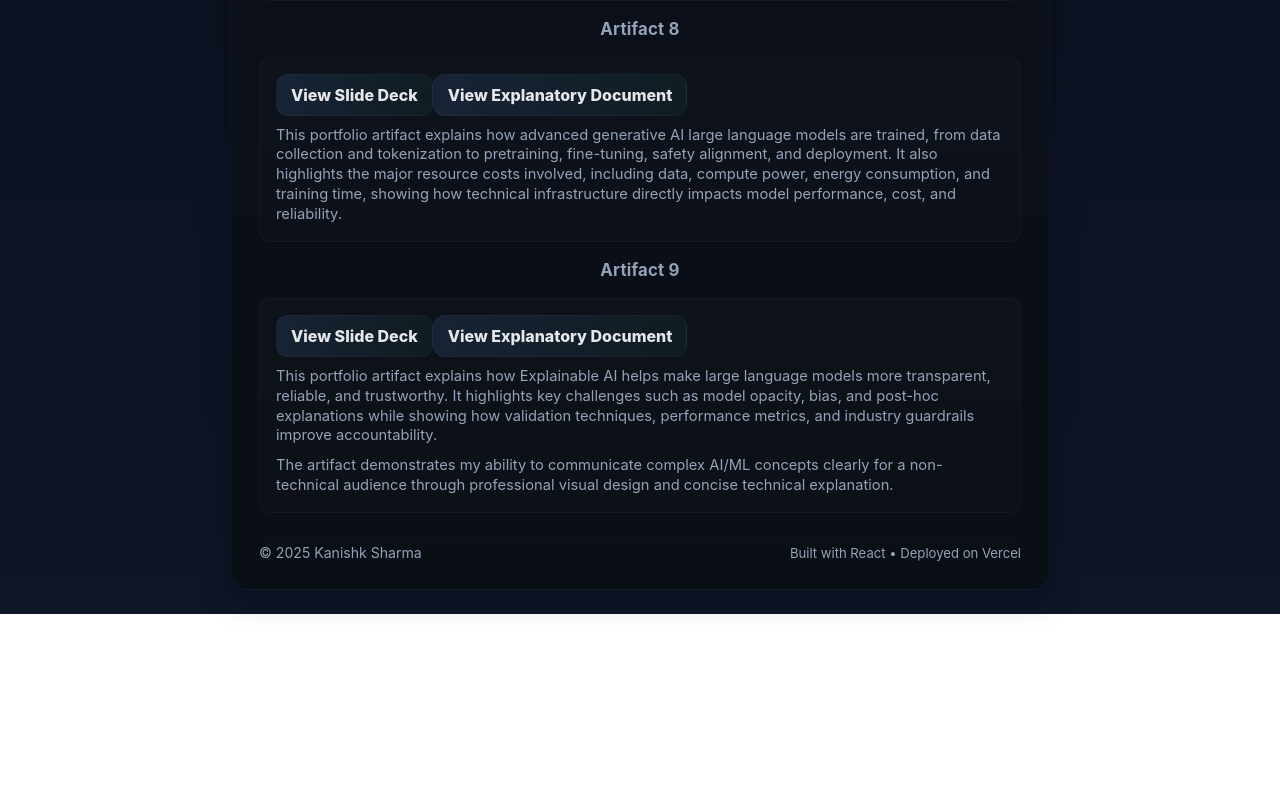
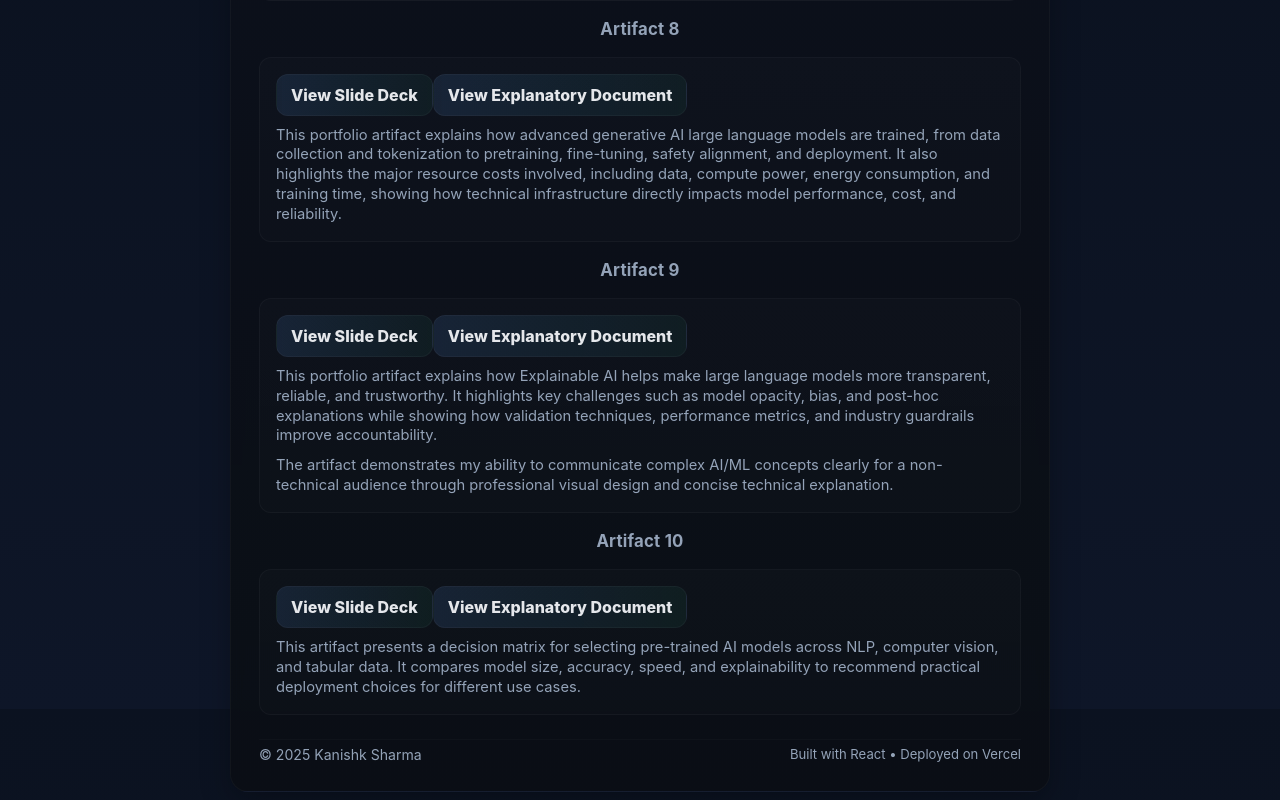
Before and after one commit to KanishkSharma7/Assignment1.6_Submission, a JavaScript app in the folder client/: page / in a window 1280 px wide. Shown: the part 2491-3291 px from the top of the page. Before the commit the page ends 3105 px from the top, so only its background shows below. Built offline with nearby package versions, Linux system fonts and the light colour scheme; the HTML template or start-up script is replaced by a standard one.

Commit message:
Added artifact 10

```diff
--- a/client/src/App.js
+++ b/client/src/App.js
@@ -249,6 +249,32 @@ export default function App() {
           </p>
         </div>
 
+        <h2 className="artifact-title">Artifact 10</h2>
+        <div className="deliverable">
+          <div className="deliverable-row">
+            <a
+              className="btn deliverable-btn"
+              href="https://docs.google.com/presentation/d/1_-d_ZQUtvVUzePQUHMa7_xnMFtoL4wPc/edit?usp=sharing&ouid=100201430942171751153&rtpof=true&sd=true"
+              target="_blank"
+              rel="noreferrer"
+            >
+              View Slide Deck
+            </a>
+            <a
+              className="btn deliverable-btn"
+              href="https://docs.google.com/document/d/1TnZOsG1ZHFd-U32wTxw6sNsDfLG1QZFl/edit?usp=sharing&ouid=100201430942171751153&rtpof=true&sd=true"
+              target="_blank"
+              rel="noreferrer"
+            >
+              View Explanatory Document
+            </a>
+          </div>
+
+          <p className="deliverable-desc">
+            This artifact presents a decision matrix for selecting pre-trained AI models across NLP, computer vision, and tabular data. It compares model size, accuracy, speed, and explainability to recommend practical deployment choices for different use cases.
+          </p>
+        </div>
+
         {/* FOOTER */}
         <footer className="footer">
           <div>© {new Date().getFullYear()} {PROFILE.name}</div>
```
